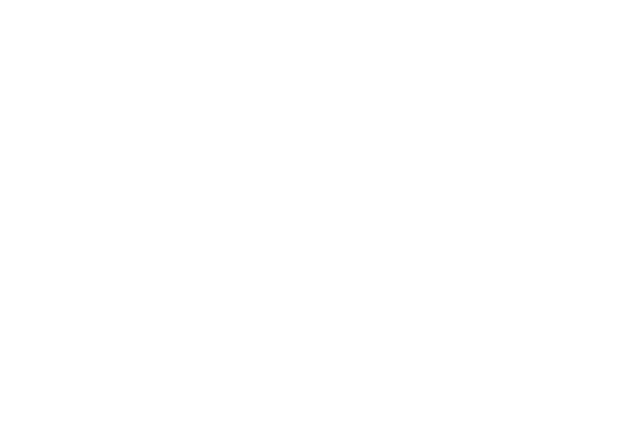
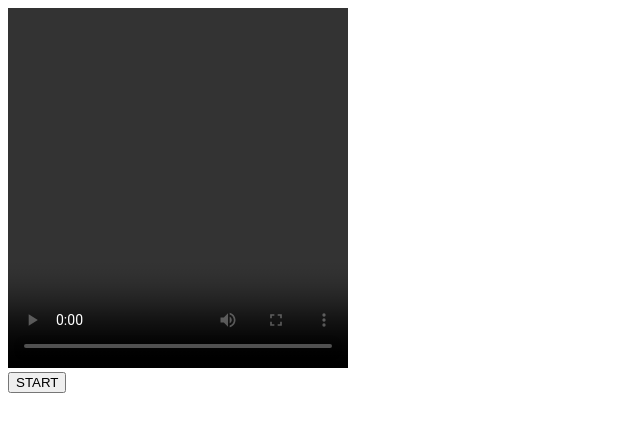
Before and after one commit to JunaidQureshi05/picture-in-picture, a plain HTML site: page index.html in a window 1280 px wide. Shown: the whole page, without its empty margins (0-640 px from the left). Drawn offline with Linux system fonts and the light colour scheme.

Commit message:
markup added

```diff
--- a/index.html
+++ b/index.html
@@ -8,6 +8,12 @@
     <link rel="stylesheet" href="./style.css" />
   </head>
   <body>
+    <!-- Video -->
+    <video id="video" controls height="360px" width="340px"></video>
+    <!-- Button -->
+    <div class="button-container">
+      <button id="button">START</button>
+    </div>
     <!-- Script -->
     <script src="./script.js"></script>
   </body>
```
